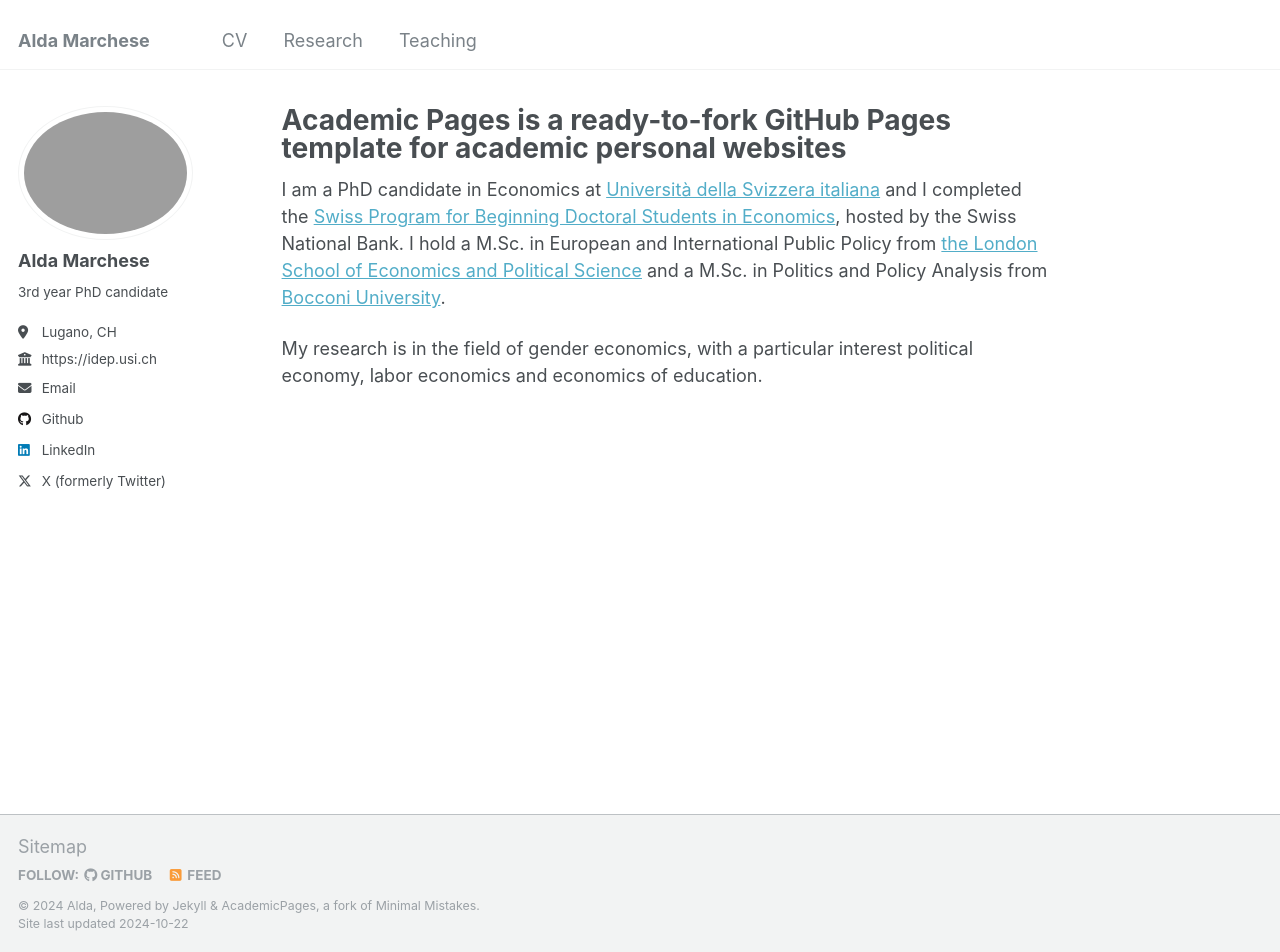
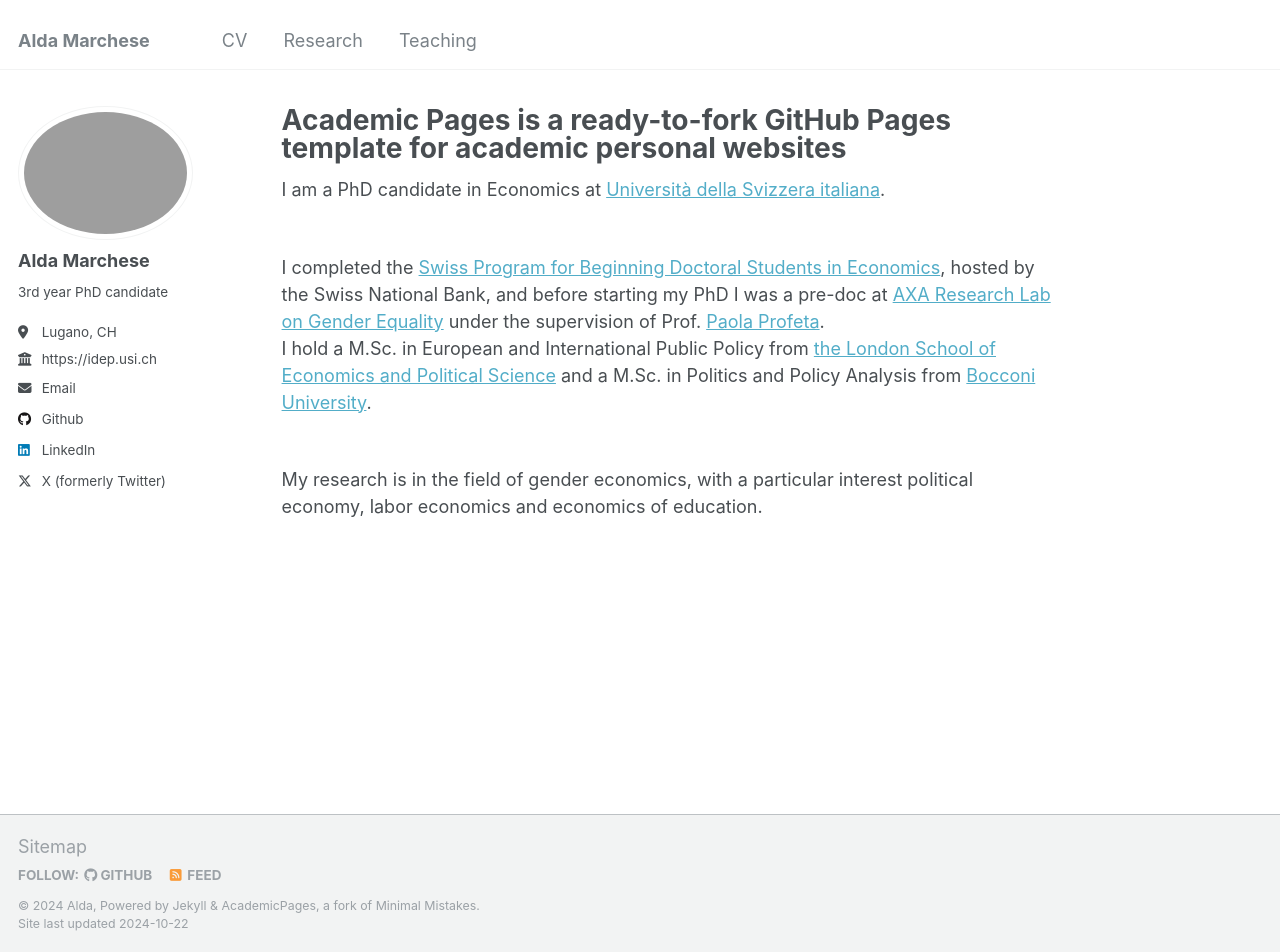
Before and after one commit to aldamarchese/aldamarchese.github.io, a Jekyll site: the page built from _pages/about.md, in a window 1280 px wide and 952 px high. Built offline with Jekyll 4.4.1, drawn with Linux system fonts in a browser that asks for light colours.

Commit message:
Update about.md

```diff
--- a/_pages/about.md
+++ b/_pages/about.md
@@ -7,7 +7,13 @@ redirect_from:
   - /about.html
 ---
 
-I am a PhD candidate in Economics at [Università della Svizzera italiana](https://idep.usi.ch) and I completed the [Swiss Program for Beginning Doctoral Students in Economics](https://szgerzensee.ch), hosted by the Swiss National Bank. I hold a M.Sc. in European and International Public Policy from [the London School of Economics and Political Science](https://www.lse.ac.uk) and a M.Sc. in Politics and Policy Analysis from [Bocconi University](https://www.unibocconi.it/en).
+I am a PhD candidate in Economics at [Università della Svizzera italiana](https://idep.usi.ch).
+<br><br>
+
+I completed the [Swiss Program for Beginning Doctoral Students in Economics](https://szgerzensee.ch), hosted by the Swiss National Bank, and before starting my PhD I was a pre-doc at [AXA Research Lab on Gender Equality](https://genderlab.unibocconi.eu) under the supervision of Prof. [Paola Profeta](https://sites.google.com/view/paola-profeta).
+<br>
+I hold a M.Sc. in European and International Public Policy from [the London School of Economics and Political Science](https://www.lse.ac.uk) and a M.Sc. in Politics and Policy Analysis from [Bocconi University](https://www.unibocconi.it/en).
+<br><br>
 
 My research is in the field of gender economics, with a particular interest political economy, labor economics and economics of education.  <br>
 <br>
```
